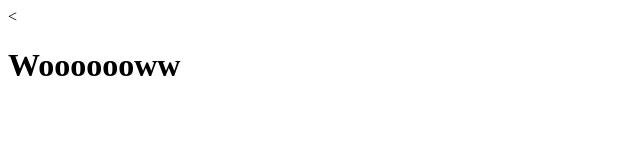
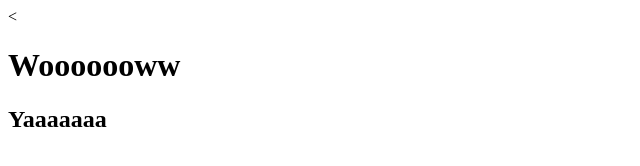
Before and after one commit to 16110314/amikom, a plain HTML site: page index.html in a window 1280 px wide. Shown: the whole page, without its empty margins (0-640 px from the left). Drawn offline with Linux system fonts and the light colour scheme.

Commit message:
tambah h2

```diff
--- a/index.html
+++ b/index.html
@@ -5,5 +5,6 @@
 </head>
 <body>
 <h1>Wooooooww</h1>
+<h2>Yaaaaaaa</h2>
 </body>
 </html>
```
